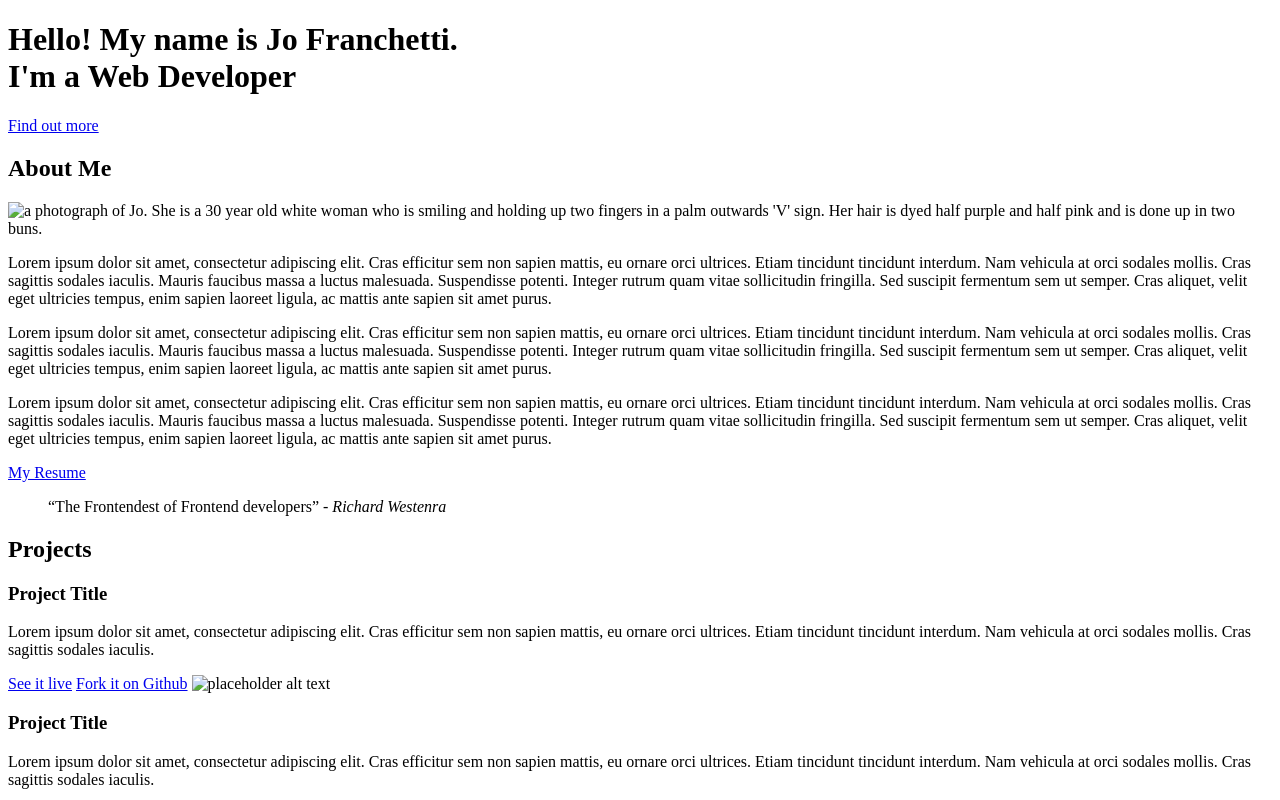
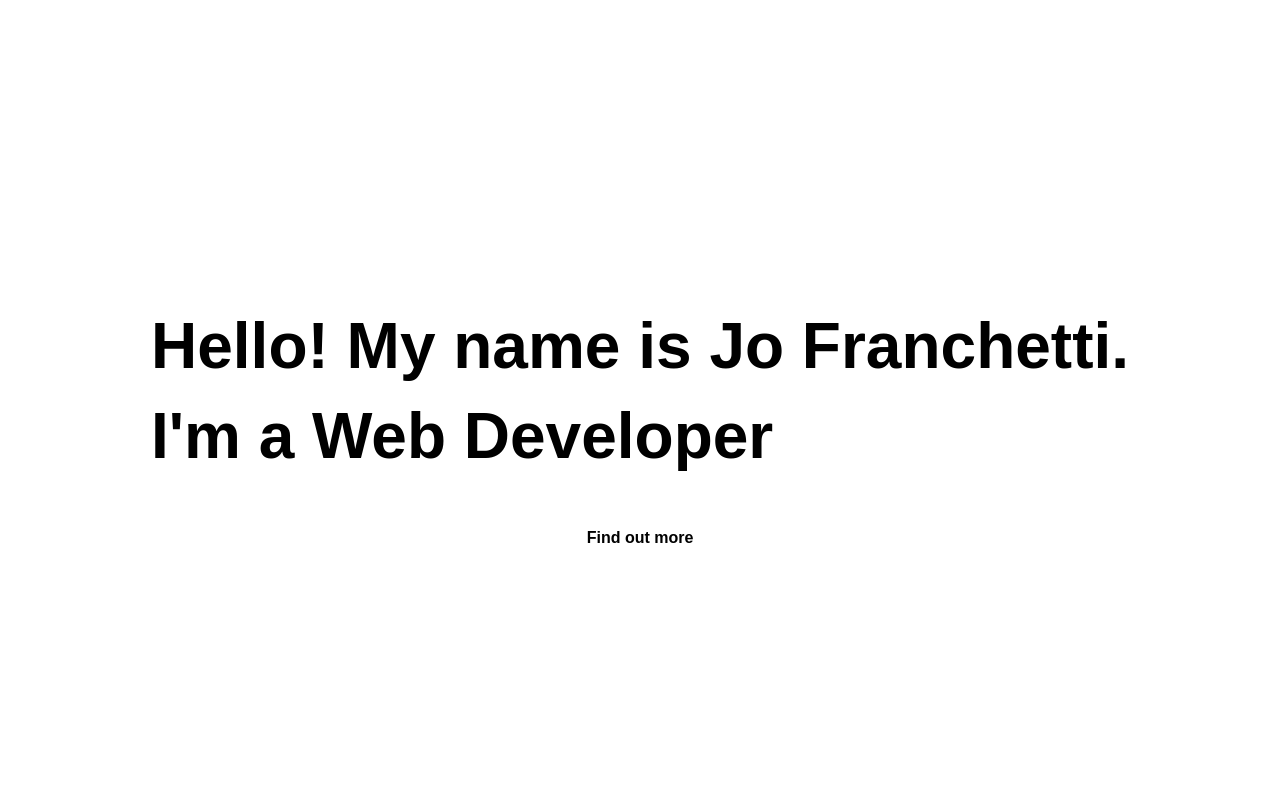
Before and after one commit to thisisjofrank/fef_html, a plain HTML site: page index.html in a window 1280 px wide. Shown: the top 800 px of the page. Drawn offline with Linux system fonts and the light colour scheme.

Commit message:
added my first css

```diff
--- a/index.html
+++ b/index.html
@@ -2,22 +2,26 @@
 <html lang="en">
 <head>
     <meta name="viewport" content="width=device-width, initial-scale=1.0">
+    <link rel="stylesheet" href="reset.css">
+    <link rel="stylesheet" href="style.css">
     <title>Jo is Awesome</title>
 </head>
 <body>
-    <header>
+    <header class="neutral-theme">
         <h1>Hello! My name is <span>Jo Franchetti</span>.<br>I'm a Web Developer</h1>
-        <a href="#">Find out more</a>
+        <a href="#" class="button">Find out more</a>
     </header>
     <main>
-        <section>
+        <section class="about primary-theme">
             <h2>About Me</h2>
-            <div>
-                <img src="/images/jo.jpg" alt="a photograph of Jo. She is a 30 year old white woman who is smiling and holding up two fingers in a palm outwards 'V' sign. Her hair is dyed half purple and half pink and is done up in two buns.">
-                <p>Lorem ipsum dolor sit amet, consectetur adipiscing elit. Cras efficitur sem non sapien mattis, eu ornare orci ultrices. Etiam tincidunt tincidunt interdum. Nam vehicula at orci sodales mollis. Cras sagittis sodales iaculis. Mauris faucibus massa a luctus malesuada. Suspendisse potenti. Integer rutrum quam vitae sollicitudin fringilla. Sed suscipit fermentum sem ut semper. Cras aliquet, velit eget ultricies tempus, enim sapien laoreet ligula, ac mattis ante sapien sit amet purus.</p>
-                <p>Lorem ipsum dolor sit amet, consectetur adipiscing elit. Cras efficitur sem non sapien mattis, eu ornare orci ultrices. Etiam tincidunt tincidunt interdum. Nam vehicula at orci sodales mollis. Cras sagittis sodales iaculis. Mauris faucibus massa a luctus malesuada. Suspendisse potenti. Integer rutrum quam vitae sollicitudin fringilla. Sed suscipit fermentum sem ut semper. Cras aliquet, velit eget ultricies tempus, enim sapien laoreet ligula, ac mattis ante sapien sit amet purus.</p>
-                <p>Lorem ipsum dolor sit amet, consectetur adipiscing elit. Cras efficitur sem non sapien mattis, eu ornare orci ultrices. Etiam tincidunt tincidunt interdum. Nam vehicula at orci sodales mollis. Cras sagittis sodales iaculis. Mauris faucibus massa a luctus malesuada. Suspendisse potenti. Integer rutrum quam vitae sollicitudin fringilla. Sed suscipit fermentum sem ut semper. Cras aliquet, velit eget ultricies tempus, enim sapien laoreet ligula, ac mattis ante sapien sit amet purus.</p>
-                <a href="#">My Resume</a>
+            <div class="about-container">
+                <img class="about-img" src="/images/jo.jpg" alt="a photograph of Jo. She is a 30 year old white woman who is smiling and holding up two fingers in a palm outwards 'V' sign. Her hair is dyed half purple and half pink and is done up in two buns.">
+                <div class="about-text">
+                    <p>Lorem ipsum dolor sit amet, consectetur adipiscing elit. Cras efficitur sem non sapien mattis, eu ornare orci ultrices. Etiam tincidunt tincidunt interdum. Nam vehicula at orci sodales mollis. Cras sagittis sodales iaculis. Mauris faucibus massa a luctus malesuada. Suspendisse potenti. Integer rutrum quam vitae sollicitudin fringilla. Sed suscipit fermentum sem ut semper. Cras aliquet, velit eget ultricies tempus, enim sapien laoreet ligula, ac mattis ante sapien sit amet purus.</p>
+                    <p>Lorem ipsum dolor sit amet, consectetur adipiscing elit. Cras efficitur sem non sapien mattis, eu ornare orci ultrices. Etiam tincidunt tincidunt interdum. Nam vehicula at orci sodales mollis. Cras sagittis sodales iaculis. Mauris faucibus massa a luctus malesuada. Suspendisse potenti. Integer rutrum quam vitae sollicitudin fringilla. Sed suscipit fermentum sem ut semper. Cras aliquet, velit eget ultricies tempus, enim sapien laoreet ligula, ac mattis ante sapien sit amet purus.</p>
+                    <p>Lorem ipsum dolor sit amet, consectetur adipiscing elit. Cras efficitur sem non sapien mattis, eu ornare orci ultrices. Etiam tincidunt tincidunt interdum. Nam vehicula at orci sodales mollis. Cras sagittis sodales iaculis. Mauris faucibus massa a luctus malesuada. Suspendisse potenti. Integer rutrum quam vitae sollicitudin fringilla. Sed suscipit fermentum sem ut semper. Cras aliquet, velit eget ultricies tempus, enim sapien laoreet ligula, ac mattis ante sapien sit amet purus.</p>
+                    <a href="#" class="button">My Resume</a>
+                </div>
             </div>
             <blockquote>
                 “The Frontendest of Frontend developers”
--- /dev/null
+++ b/reset.css
@@ -0,0 +1,48 @@
+/* http://meyerweb.com/eric/tools/css/reset/
+   v2.0 | 20110126
+   License: none (public domain)
+*/
+
+html, body, div, span, applet, object, iframe,
+h1, h2, h3, h4, h5, h6, p, blockquote, pre,
+a, abbr, acronym, address, big, cite, code,
+del, dfn, em, img, ins, kbd, q, s, samp,
+small, strike, strong, sub, sup, tt, var,
+b, u, i, center,
+dl, dt, dd, ol, ul, li,
+fieldset, form, label, legend,
+table, caption, tbody, tfoot, thead, tr, th, td,
+article, aside, canvas, details, embed,
+figure, figcaption, footer, header, hgroup,
+menu, nav, output, ruby, section, summary,
+time, mark, audio, video {
+	margin: 0;
+	padding: 0;
+	border: 0;
+	font-size: 100%;
+	font: inherit;
+	vertical-align: baseline;
+}
+/* HTML5 display-role reset for older browsers */
+article, aside, details, figcaption, figure,
+footer, header, hgroup, menu, nav, section {
+	display: block;
+}
+body {
+	line-height: 1;
+}
+ol, ul {
+	list-style: none;
+}
+blockquote, q {
+	quotes: none;
+}
+blockquote:before, blockquote:after,
+q:before, q:after {
+	content: '';
+	content: none;
+}
+table {
+	border-collapse: collapse;
+	border-spacing: 0;
+}
--- /dev/null
+++ b/style.css
@@ -0,0 +1,90 @@
+:root {
+    --primary: red;
+    --spacing: 4rem;
+}
+
+body {
+    font-family: Arial, Helvetica, sans-serif;
+}
+
+header {
+    height: 100vh;
+    display: flex;
+    flex-direction: column;
+    justify-content: center;
+    align-items: center;
+    padding: 2rem;
+}
+
+h1 {
+    margin-bottom: 2rem;
+    font-size: 5vw;
+    font-weight: bold;
+    line-height: 1.4em;
+}
+
+h2 {
+    margin-bottom: var(--spacing);
+    text-align: center;
+    font-size: 3vw;
+    font-weight: bold;
+    text-transform: uppercase;
+}
+
+p {
+    margin-bottom: 1em;
+    line-height: 1.4em;
+}
+
+.neutral-theme {
+    background-color: white;
+    --button-color: var(--primary)
+    --button-hover-color: white;
+}
+
+.primary-theme {
+    color: white;
+    background-color: var(--primary);
+    --button-color: white;
+    --button-hover-color: var(--primary);
+}
+
+.button {
+    padding: 1rem;
+    border: 2px solid var(--button-color);
+    font-weight: bold;
+    text-decoration: none;
+    color: var(--button-color);
+}
+
+.button:hover {
+    color: var(--button-hover-color);
+    background-color: var(--button-color);
+}
+
+.about {
+    padding: var(--spacing);
+}
+
+.about-container {
+    max-width: 960px;
+    margin: 0 auto;
+}
+
+.about-img {
+    display: block;
+    width: 100%;
+    max-width: 350px;
+    margin: 0 auto var(--spacing);
+}
+
+@media (min-width: 800px) {
+    .about-container {
+        display: flex;
+        align-items: flex-start;
+    }
+
+    .about-text {
+        margin-left: var(--spacing);
+    }
+}
```
